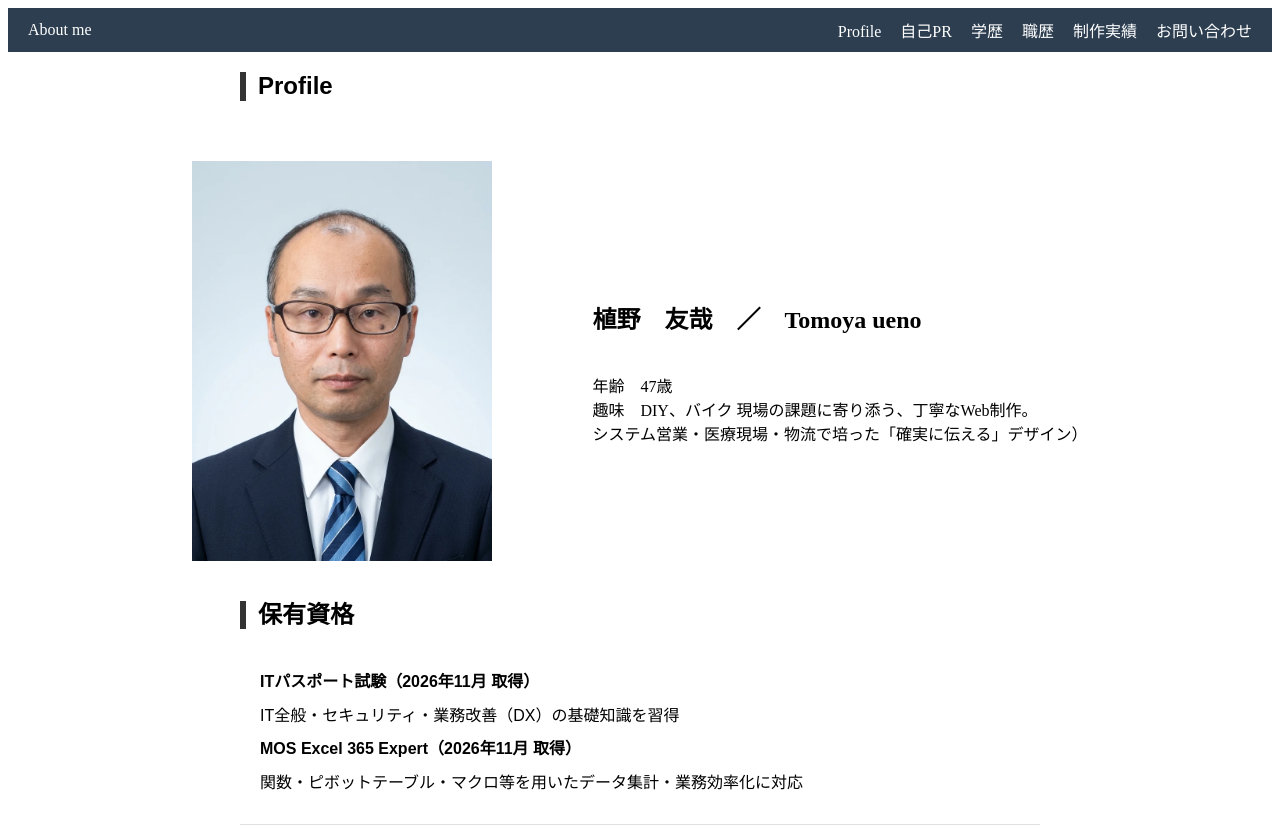
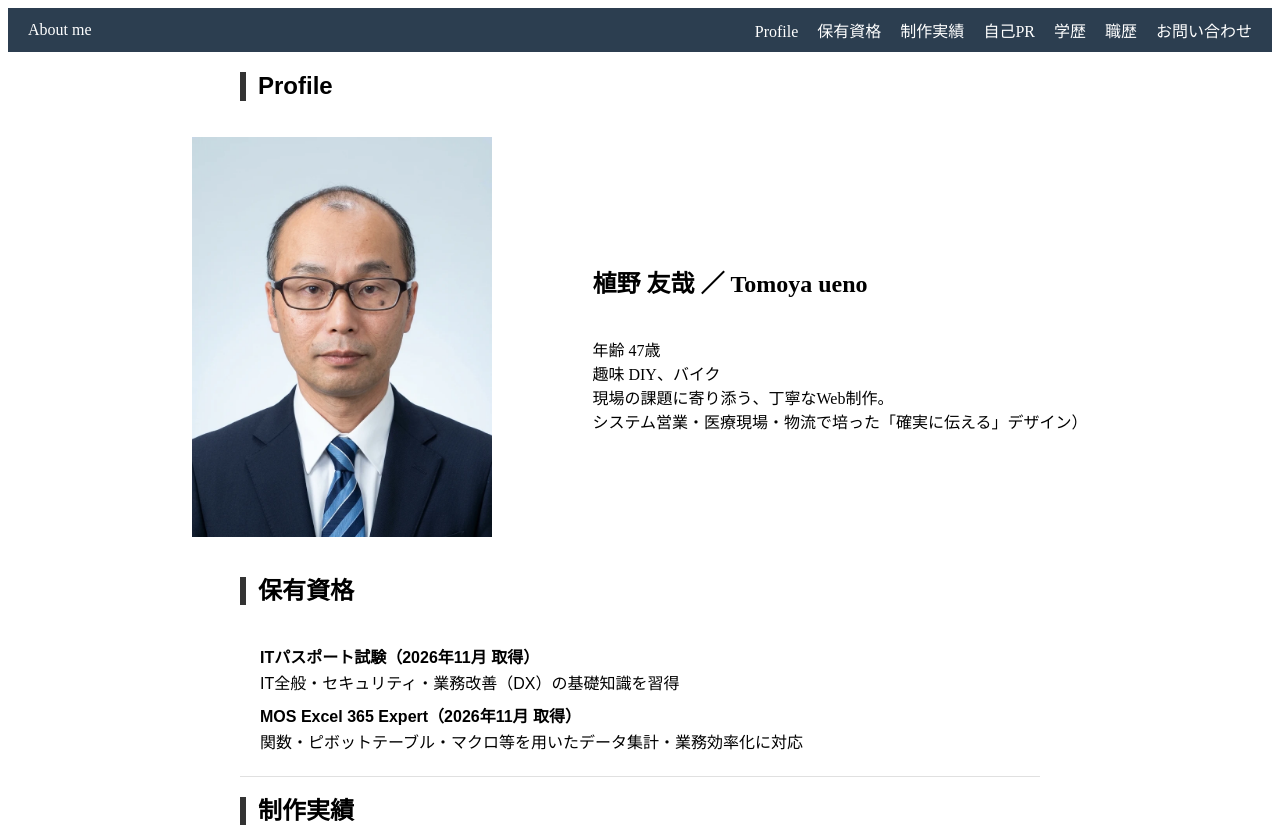
Before and after one commit to tomtomtom0224/Aboutme, a plain HTML site: page index.html in a window 1280 px wide. Shown: the top 828 px of the page. Drawn offline with Linux system fonts and the light colour scheme.

Commit message:
Add files via upload

```diff
--- a/index.html
+++ b/index.html
@@ -1,74 +1,69 @@
 <!DOCTYPE html>
 <html lang="ja">
-
-
 <head>
   <meta charset="utf-8">
   <title>自己紹介ページ</title>
   <link rel="stylesheet" href="style.css">
 </head>
 
-
-
 <body>
-<!-- header----------------------------------------------------------------------------------------------　-->
+<!-- header ---------------------------------------------------------------------------------------------- -->
 <header class="header">
   <div class="logo">About me</div>
   <nav class="nav">
     <a href="#profile">Profile</a>
+    <a href="#license">保有資格</a>
+    <a href="#works">制作実績</a>
     <a href="#pr">自己PR</a>
     <a href="#education">学歴</a>
     <a href="#work">職歴</a>
-    <a href="#works">制作実績</a>
     <a href="#contact">お問い合わせ</a>
-  </nav>
-
   </nav>
 </header>
 
 <main>
-<!-- profile----------------------------------------------------------------------------------------------　-->
+<!-- profile ---------------------------------------------------------------------------------------------- -->
 <section>
   <div class="profile-container">
-    <h1 class="midasi-label"id="profile">Profile</h1>
+    <h1 class="midasi-label" id="profile">Profile</h1>
   </div>
   <div class="site-main">
     <div class="container">
       <figure class="media-figure">
-        <img src="image.webp" alt"自画像" class="side-image">
+        <img src="image.webp" alt="自画像" class="side-image">
       </figure>
       <figure class="media-figure">
-        <figcapution>
-	        <h1>植野　友哉　／　Tomoya ueno</h1><br>
-          年齢　47歳<br>
-          趣味　DIY、バイク
+        <figcaption>
+          <h1>植野 友哉 ／ Tomoya ueno</h1><br>
+          年齢 47歳<br>
+          趣味 DIY、バイク<br>
           現場の課題に寄り添う、丁寧なWeb制作。<br>
           システム営業・医療現場・物流で培った「確実に伝える」デザイン）<br>
-        </figcapution>
+        </figcaption>
+      </figure>
     </div>
   </div>
 </section>
 
-<!-- 保有資格----------------------------------------------------------------------------------------------　-->
+<!-- 保有資格 ---------------------------------------------------------------------------------------------- -->
 <section>
   <div class="profile-container">
-  <h2 class="midasi-label"id="works">保有資格</h2>
+    <h2 class="midasi-label" id="license">保有資格</h2>
     <div class="profile-row">
       <div class="profile-content">
-      <p><strong>ITパスポート試験（2026年11月 取得）</strong>
-      <p class="license">IT全般・セキュリティ・業務改善（DX）の基礎知識を習得</p>
-      </p>
-      <p><strong>MOS Excel 365 Expert（2026年11月 取得）</strong>
-      <p class="license">関数・ピボットテーブル・マクロ等を用いたデータ集計・業務効率化に対応</p>
-      </p>
+        <p><strong>ITパスポート試験（2026年11月 取得）</strong><br>
+        IT全般・セキュリティ・業務改善（DX）の基礎知識を習得</p>
+        <p><strong>MOS Excel 365 Expert（2026年11月 取得）</strong><br>
+        関数・ピボットテーブル・マクロ等を用いたデータ集計・業務効率化に対応</p>
+      </div>
     </div>
   </div>
 </section>
 
-<!-- 制作実績----------------------------------------------------------------------------------------------　-->
+<!-- 制作実績 ---------------------------------------------------------------------------------------------- -->
 <section>
   <div class="profile-container">
-  <h2 class="midasi-label"id="works">制作実績</h2>
+    <h2 class="midasi-label" id="works">制作実績</h2>
     <div class="profile-row">
       <div class="profile-label">
         <a href="https://tomtomtom0224.github.io/goalweb/">【目標設定支援・管理シート作成システム(web版）】</a><br>
@@ -79,15 +74,16 @@
         <strong>開発手法: </strong>AI（Gemini）との対話を活用したプロンプティング開発、HTML/CSS/JavaScript、GitHub Pagesによるデプロイ。<br>
         <strong>工夫した点: </strong>要件定義（何が必要か）を明確にし、AIへの的確な指示出しと動作検証・修正を繰り返すことで、アイデアから短期間でのシステム化を実現。
       </div>
-
+    </div>
     <div class="profile-row">
       <div class="profile-label">
         <a href="https://tomtomtom0224.github.io/ITpass/">【ITパスポート暗記用学習ツール】</a><br>
+        <a href="https://tomtomtom0224.github.io/webcre/">【WEBクリエイター能力試験暗記用学習ツール】</a><br>
       </div>
       <div class="profile-content">
-        <strong>概要: </strong>ITパスポートの効率的な暗記・復習を目的としたWebページです。テキスト等の著作権に配慮し、簡易パスワード認証によるアクセス制限を設けています。<br>
+        <strong>概要: </strong>ITパスポートやWEBクリエイター能力試験の効率的な暗記・復習を目的としたWebページです。テキスト等の著作権に配慮し、簡易パスワード認証によるアクセス制限を設けています。<br>
         <strong>開発手法: </strong>言語はHTML/CSS/JavaScript (Vanilla JS)、ホスティングは GitHub Pages<br>
-        <strong>工夫した点: </strong>著作権へ配慮し、閲覧時にパスワード認証を設けることで、コンテンツの無断公開を防止。<br>
+        <strong>工夫した点: </strong>ITパスポート版は著作権へ配慮し、閲覧時にパスワード認証を設けることで、コンテンツの無断公開を防止。<br>
         用語タップで説明が開閉する仕様にし、スキマ時間でもサクサク暗記できる直感的なUIを追求。<br>
         ライブラリを使わず純粋なJavaScriptで構築し、スマホでも快適に動く高速レスポンスを実現。
       </div>
@@ -95,10 +91,10 @@
   </div>
 </section>
 
-<!-- 自己PR----------------------------------------------------------------------------------------------　-->
+<!-- 自己PR ---------------------------------------------------------------------------------------------- -->
 <section>
   <div class="profile-container">
-    <h2 class="midasi-label"id="pr">自己PR</h2>
+    <h2 class="midasi-label" id="pr">自己PR</h2>
   </div>
   <div class="profile-container">
     <div class="profile-row">
@@ -121,50 +117,38 @@
   </div>
 </section>
 
-<!--
-<div class="pr-card">
-    <h3>1. 相手の「真の要望」を技術的に形にする</h3>
-    <p>システム営業での経験を活かし、漠然としたご要望から必要な仕様や要素を整理して形にします。</p>
-</div>
-<div class="pr-card">
-  <h3>2. 誰にでも伝わる「丁寧でわかりやすいデザイン」</h3>
-  <p>医療現場でのパンフレット・発表資料作成の知見から、ユーザーにとって見やすく直感的なレイアウトを意識しています。</p>
-</div>
-<div class="pr-card">
-  <h3>3. 徹底した「納期順守と進捗報告」</h3>
-  <p>物流現場で培った安全・リスク管理意識をもとに、お約束したスケジュールを厳守し、定期的な進捗報告を行います。</p>
-</div>
--->
-<!-- 学歴----------------------------------------------------------------------------------------------　-->
+<!-- 学歴 ---------------------------------------------------------------------------------------------- -->
 <section>
   <div>
     <div class="profile-container">
-  <h2 class="midasi-label"id="education">学歴</h2>
+      <h2 class="midasi-label" id="education">学歴</h2>
       <!-- 行1 -->
       <div class="profile-row">
-    <div class="profile-label">岡山県立西大寺高等学校</div>
+        <div class="profile-label">
+          岡山県立西大寺高等学校
+        </div>
         <div class="profile-content">
           <p>1994年入学 ～ 1997年卒業</p>
         </div>
       </div>
-
       <!-- 行2 -->
       <div class="profile-row">
         <div class="profile-label">
           岡山理科大学<br>
           総合情報学部<br>
-      シミュレーション物理学科</div>
+          シミュレーション物理学科
+        </div>
         <div class="profile-content">
           <p>1998年入学 ～ 2002年卒業</p>
         </div>
       </div>
-
       <!-- 行3 -->
       <div class="profile-row">
         <div class="profile-label">
           専門学校<br>
           川崎リハビリテーション学院<br>
-      理学療法学科</div>
+          理学療法学科
+        </div>
         <div class="profile-content">
           <p>2007年入学 ～ 2010年卒業</p>
         </div>
@@ -173,12 +157,15 @@
   </div>
 </section>
 
-<div>
+<!-- 職歴 ---------------------------------------------------------------------------------------------- -->
+<section>
   <div class="profile-container">
-<h2 class="midasi-label"id="work">職歴</h2>
+    <h2 class="midasi-label" id="work">職歴</h2>
     <!-- 行1 -->
     <div class="profile-row">
-    <div class="profile-label">株式会社リオス</div>
+      <div class="profile-label">
+        株式会社リオス
+      </div>
       <div class="profile-content">
         在籍：2002年4月 ～ 2007年3月<br>
         業種：IT/通信<br>
@@ -190,11 +177,11 @@
         システムの調整なども担当<br>
       </div>
     </div>
-
     <!-- 行2 -->
     <div class="profile-row">
       <div class="profile-label">
-      岡山理科大学岡村一心堂病院</div>
+        岡山理科大学岡村一心堂病院
+      </div>
       <div class="profile-content">
         在籍：2010年3月 ～ 2013年3月<br>
         業種：医療/福祉<br>
@@ -204,12 +191,12 @@
         主な職務内容： リハビリ業務に従事<br>
       </div>
     </div>
-
     <!-- 行3 -->
     <div class="profile-row">
       <div class="profile-label">
         医療法人天成会<br>
-        小林内科診療所</div>
+        小林内科診療所
+      </div>
       <div class="profile-content">
         在籍：2013年3月 ～ 2018年6月<br>
         業種：医療/福祉<br>
@@ -220,12 +207,12 @@
         パンフレット作成、研究発表・社内資料作成など<br>
       </div>
     </div>
-
     <!-- 行4 -->
     <div class="profile-row">
       <div class="profile-label">
         医療法人鷲風会<br>
-        下津井病院</div>
+        下津井病院
+      </div>
       <div class="profile-content">
         在籍：2018年6月 ～ 2024年8月<br>
         業種：医療/福祉<br>
@@ -235,11 +222,12 @@
         主な職務内容： リハビリ業務に従事<br>
         社内のインフラ調整、パンフレット作成、書類フォーマットやマクロを用いたデータ入力など<br>
       </div>
+    </div>
     <!-- 行5 -->
     <div class="profile-row">
       <div class="profile-label">
-      シモハナ物流株式会社<br></div>
-
+        シモハナ物流株式会社
+      </div>
       <div class="profile-content">
         在籍：2025年02月～2026年9月<br>
         業種：運輸/物流/倉庫<br>
@@ -250,92 +238,10 @@
       </div>
     </div>
   </div>
-<!-- 職歴table style----------------------------------------------------------------------------------------------
-<section>
-  <h2 id="work">職歴</h2>
-
-<table style="width: 100%; border-collapse: collapse; font-family: sans-serif;">
-  <tr style="border-bottom: 1px solid #e0e0e0;">
-    <th style="width: 200px; background-color: #f2f2f2; padding: 20px; text-align: left; vertical-align: top;">
-      株式会社リオス
-    </th>
-    <td style="padding: 20px; line-height: 1.6;">
-	在籍：2002年04月～2007年03月<br>
-	業種：IT/通信<br>
-	従業員数： 11～100名<br>
-	雇用形態：正社員（一般雇用）<br>
-	職種：営業・販売関連営業（企業向け）<br>
-	主な職務内容： 大阪支社に勤務<br>
-	業務用システムの販売・提案・保守を担当<br>
-　　　　システムの調整なども担当<br>
-    </td>
-  </tr>
-
-  <tr style="border-bottom: 1px solid #e0e0e0;">
-    <th style="width: 200px; background-color: #f2f2f2; padding: 20px; text-align: left; vertical-align: top;">
-	岡村一心堂病院
-    </th>
-    <td style="padding: 20px; line-height: 1.6;">
-	在籍：2010年04月～2011年03月<br>
-	業種：医療/福祉<br>
-	従業員数： 11～100名<br>
-	雇用形態：正社員（一般雇用）<br>
-	職種：理学療法士<br>
-	主な職務内容： リハビリ業務に従事<br>
-    </td>
-  </tr>
-
-  <tr style="border-bottom: 1px solid #e0e0e0;">
-    <th style="width: 200px; background-color: #f2f2f2; padding: 20px; text-align: left; vertical-align: top;">
-	医療法人天成会<br>
-        小林内科診療所
-    </th>
-    <td style="padding: 20px; line-height: 1.6;">
-	在籍：2014年04月～2019年06月
-	業種：医療/福祉<br>
-	従業員数： 11～100名<br>
-	雇用形態：正社員（一般雇用）<br>
-	職種：専門職関連医療関連職<br>
-	主な職務内容： リハビリ業務に従事<br>
-	パンフレット作成、研究発表・社内資料作成など<br>
-    </td>
-  </tr>
-
-  <tr style="border-bottom: 1px solid #e0e0e0;">
-    <th style="width: 200px; background-color: #f2f2f2; padding: 20px; text-align: left; vertical-align: top;">
-      医療法人鷲風会<br>
-      下津井病院
-    </th>
-    <td style="padding: 20px; line-height: 1.6;">
-	在籍：2019年06月～2025年07月<br>
-	業種：医療/福祉<br>
-	従業員数： 11～100名<br>
-	雇用形態：正社員（一般雇用）<br>
-	職種：専門職関連医療関連職<br>
-	主な職務内容： リハビリ業務に従事<br>
-	社内のインフラ調整、パンフレット作成、書類フォーマットやマクロを用いたデータ入力など<br>
-    </td>
-  </tr>
-
-  <tr style="border-bottom: 1px solid #e0e0e0;">
-    <th style="width: 200px; background-color: #f2f2f2; padding: 20px; text-align: left; vertical-align: top;">
-      シモハナ物流株式会社<br>
-    </th>
-    <td style="padding: 20px; line-height: 1.6;">
-	在籍：2025年02月～2026年9月<br>
-	業種：運輸/物流/倉庫<br>
-	従業員数： 1001～名<br>
-	雇用形態：正社員（一般雇用）<br>
-	職種：その他その他<br>
-	主な職務内容： 配送ドライバー<br>
-    </td>
-  </tr>
-</table>
 </section>
 </main>
-------------------------------------------------------------------------------------------------------- -->
 
-<!-- fotter---------------------------------------------------------------------------------------------　-->
+<!-- footer --------------------------------------------------------------------------------------------- -->
 <footer id="contact" class="footer">
   <div class="profile-container">
     <div class="footer-content">
```
Lines whose indentation alone changed are shown as unchanged.
